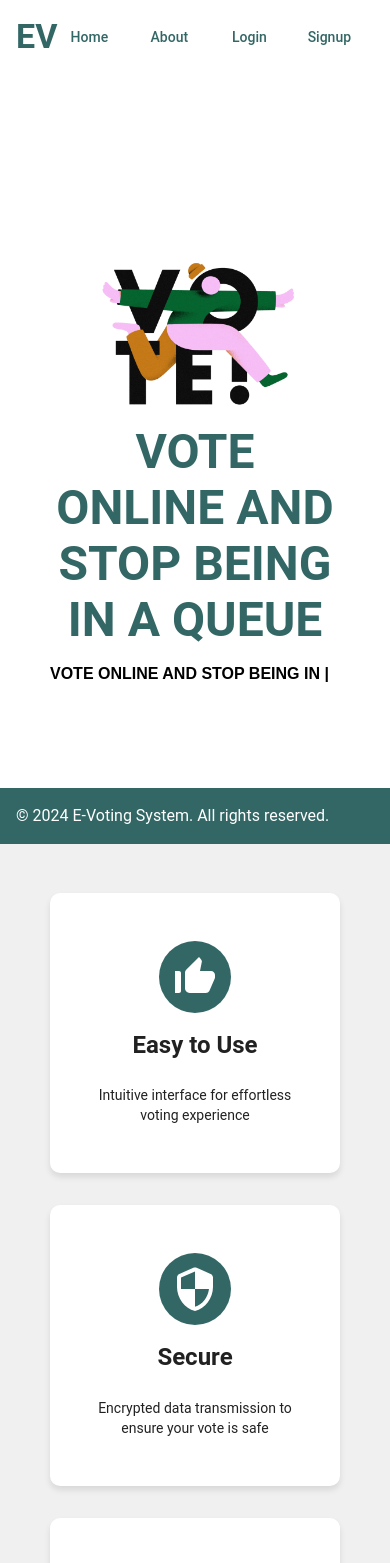
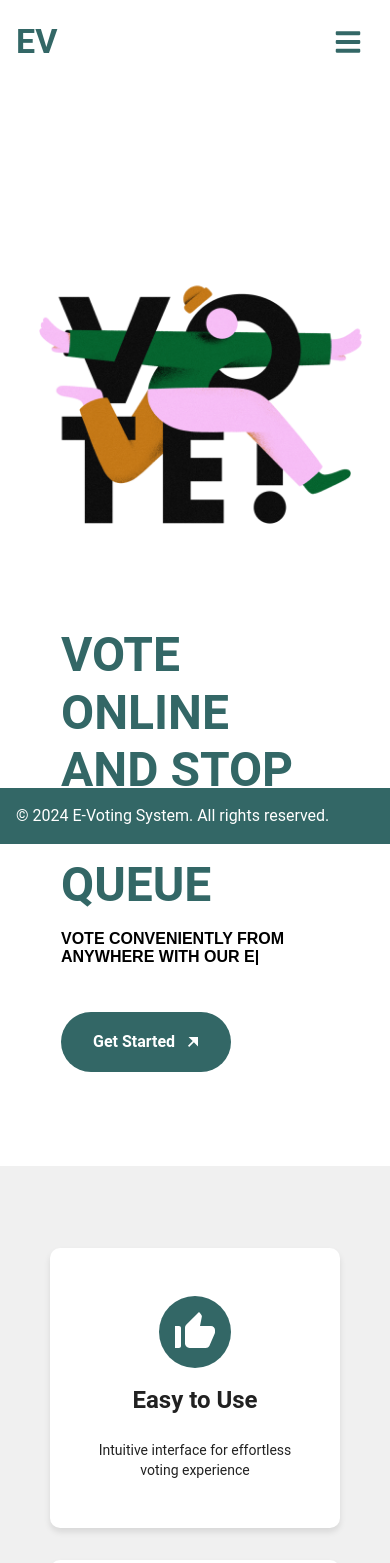
Before and after one commit to kiani007/E-Voting, a React (Vite) app: page / in a window 390 px wide. Shown: the top 1563 px of the page. Built offline with nearby package versions, Linux system fonts and the light colour scheme.

Commit message:
fix about section and home page

```diff
--- a/src/Routers/MainRoutes.jsx
+++ b/src/Routers/MainRoutes.jsx
@@ -5,13 +5,14 @@ import {
   Route,
   Navigate,
 } from 'react-router-dom';
-import { Home, Login, SignUp } from '@/pages';
+import { Home, Login, SignUp, About } from '@/pages';
 export const MainRoutes = () => {
   return (
     <Routes>
       <Route path="/" element={<Home />} />
       <Route path="/login" element={<Login />} />
       <Route path="/sign-up" element={<SignUp />} />
+      <Route path="/about" element={<About />} />
     </Routes>
   );
 };
--- a/src/layout/Navbar/index.jsx
+++ b/src/layout/Navbar/index.jsx
@@ -1,21 +1,41 @@
-import React from 'react';
-import { AppBar, Button, Typography, Box } from '@mui/material';
-// import MenuIcon from "@mui/icons-material/Menu";
+import React, { useState } from 'react';
+import {
+  AppBar,
+  Button,
+  Typography,
+  Box,
+  IconButton,
+  Menu,
+  MenuItem,
+  Toolbar,
+  Stack,
+} from '@mui/material';
 import { Link as RouterLink } from 'react-router-dom';
 import { useAuth } from '../../Auth/index';
+import { FaBars } from 'react-icons/fa';
+
 const Navbar = () => {
   const { loggedIn, logout } = useAuth();
+  const [anchorEl, setAnchorEl] = useState(null);
 
   const handleLogout = () => {
     logout();
   };
+
+  const handleMenuOpen = (event) => {
+    setAnchorEl(event.currentTarget);
+  };
+
+  const handleMenuClose = () => {
+    setAnchorEl(null);
+  };
+
   return (
     <Box
       component={AppBar}
       sx={{
         bgcolor: 'white',
         color: 'primary.main',
-        justifyContent: 'space-around',
         position: 'sticky',
         top: 0,
       }}
@@ -25,17 +45,14 @@ const Navbar = () => {
         sx={{
           display: 'flex',
           alignItems: 'center',
-          flexDirection: 'row',
-          flexGrow: 1,
+          justifyContent: 'space-between',
           p: 2,
-          justifyContent: 'space-around',
         }}
       >
         <Typography
           variant="h4"
           component="div"
           sx={{
-            flexGrow: 1,
             fontWeight: 'bold',
             color: 'primary.main',
           }}
@@ -44,12 +61,14 @@ const Navbar = () => {
         </Typography>
         {!loggedIn ? (
           <>
+            <Box sx={{ display: { xs: 'none', md: 'flex' } }}>
+              {/* Normal buttons for desktop view */}
               <Button
                 component={RouterLink}
                 to="/"
                 color="primary"
                 variant="text"
-              sx={{ marginRight: 2 }}
+                sx={{ mx: 1 }}
               >
                 Home
               </Button>
@@ -58,7 +77,7 @@ const Navbar = () => {
                 to="/about"
                 color="primary"
                 variant="text"
-              sx={{ marginRight: 2 }}
+                sx={{ mx: 1 }}
               >
                 About
               </Button>
@@ -67,7 +86,7 @@ const Navbar = () => {
                 to="/login"
                 color="primary"
                 variant="text"
-              sx={{ marginRight: 2 }}
+                sx={{ mx: 1 }}
               >
                 Login
               </Button>
@@ -76,13 +95,80 @@ const Navbar = () => {
                 to="/sign-up"
                 color="primary"
                 variant="text"
-              sx={{ marginRight: 2 }}
+                sx={{ mx: 1 }}
               >
                 Signup
               </Button>
+            </Box>
+            <IconButton
+              size="large"
+              color="primary"
+              onClick={handleMenuOpen}
+              sx={{ display: { xs: 'flex', md: 'none' } }}
+            >
+              <FaBars />
+            </IconButton>
+            <Menu
+              anchorEl={anchorEl}
+              open={Boolean(anchorEl)}
+              onClose={handleMenuClose}
+              anchorOrigin={{ vertical: 'top', horizontal: 'right' }}
+              transformOrigin={{ vertical: 'top', horizontal: 'right' }}
+              sx={{
+                display: {
+                  xs: 'flex',
+                  md: 'none',
+                },
+              }}
+            >
+              {/* Normal buttons for mobile view */}
+              <Stack
+                direction="column"
+                spacing={2}
+                p={2}
+                color="primary.main"
+                style={{
+                  borderRadius: '5px',
+                  fontWeight: 'bold',
+                  height: '80vh',
+                  width: '30vw',
+                  boxShadow: '34px 37px 13px -25px rgba(74,58,58,0.02) inset',
+                  ':hover': { color: 'success.main' },
+                }}
+              >
+                <MenuItem
+                  component={RouterLink}
+                  to="/"
+                  onClick={handleMenuClose}
+                >
+                  Home
+                </MenuItem>
+                <MenuItem
+                  component={RouterLink}
+                  to="/about"
+                  onClick={handleMenuClose}
+                >
+                  About
+                </MenuItem>
+                <MenuItem
+                  component={RouterLink}
+                  to="/login"
+                  onClick={handleMenuClose}
+                >
+                  Login
+                </MenuItem>
+                <MenuItem
+                  component={RouterLink}
+                  to="/sign-up"
+                  onClick={handleMenuClose}
+                >
+                  Signup
+                </MenuItem>
+              </Stack>
+            </Menu>
           </>
         ) : (
-          <Button onClick={handleLogout} variant="text" sx={{ marginRight: 2 }}>
+          <Button onClick={handleLogout} variant="text">
             Logout
           </Button>
         )}
--- a/src/pages/About/index.jsx
+++ b/src/pages/About/index.jsx
@@ -0,0 +1,82 @@
+import React from 'react';
+import { Grid, Typography, Card, CardContent } from '@mui/material';
+
+const index = () => {
+  const styles = {
+    container: {
+      padding: '50px',
+    },
+    card: {
+      boxShadow: '0 4px 6px rgba(0, 0, 0, 0.1)',
+      borderRadius: '10px',
+      marginBottom: '20px',
+    },
+  };
+
+  return (
+    <Grid container justifyContent="center" style={styles.container}>
+      <Grid item xs={12} md={8}>
+        <Card style={styles.card}>
+          <CardContent>
+            <Typography variant="h4" gutterBottom>
+              About Us
+            </Typography>
+            <Typography variant="body1" paragraph>
+              We are dedicated to revolutionizing the way people vote by
+              providing a secure and transparent online voting platform. Our
+              goal is to make the voting process easy, convenient, and
+              accessible to everyone.
+            </Typography>
+            <Typography variant="body1" paragraph>
+              Our platform ensures the security and integrity of each vote
+              through advanced encryption methods and real-time monitoring. We
+              prioritize transparency in our election results, providing voters
+              with immediate access to accurate and reliable data.
+            </Typography>
+            <Typography variant="body1" paragraph>
+              Whether you're voting for political candidates, deciding on
+              organizational leadership, or participating in any other type of
+              election, we're here to make the process smooth and trustworthy.
+            </Typography>
+          </CardContent>
+        </Card>
+        <Card style={styles.card}>
+          <CardContent>
+            <Typography variant="h5" gutterBottom>
+              Our Mission
+            </Typography>
+            <Typography variant="body1" paragraph>
+              Our mission is to empower individuals and communities by enabling
+              them to participate actively in the democratic process. We believe
+              that every voice matters and should be heard.
+            </Typography>
+            <Typography variant="body1" paragraph>
+              By providing a secure and convenient voting platform, we aim to
+              increase voter turnout, eliminate barriers to voting, and promote
+              inclusivity in decision-making processes.
+            </Typography>
+          </CardContent>
+        </Card>
+        <Card style={styles.card}>
+          <CardContent>
+            <Typography variant="h5" gutterBottom>
+              Our Vision
+            </Typography>
+            <Typography variant="body1" paragraph>
+              Our vision is a future where voting is not only a right but a
+              seamless and enjoyable experience for all. We envision a world
+              where technology empowers democracy and fosters civic engagement.
+            </Typography>
+            <Typography variant="body1" paragraph>
+              Through innovation and collaboration, we strive to build trust in
+              online voting systems, ensuring that they are secure, transparent,
+              and accessible to all citizens.
+            </Typography>
+          </CardContent>
+        </Card>
+      </Grid>
+    </Grid>
+  );
+};
+
+export default index;
--- a/src/pages/Home/index.jsx
+++ b/src/pages/Home/index.jsx
@@ -14,6 +14,7 @@ import {
   StepLabel,
   StepContent,
   useTheme,
+  Box,
 } from '@mui/material';
 import {
   ExpandMore as ExpandMoreIcon,
@@ -31,18 +32,21 @@ import {
   RiFileSearchLine,
   RiNotificationLine,
   RiUserStarLine,
+  RiArrowRightUpFill,
 } from 'react-icons/ri';
+import { useNavigate } from 'react-router';
 
 const index = () => {
   const theme = useTheme();
+  const navigate = useNavigate();
 
   const styles = {
     mainSection: {
       display: 'flex',
       justifyContent: 'center',
       backgroundColor: '#fffff',
-      textAlign: { xs: 'center', md: 'left' },
-      padding: '50px',
+      textAlign: 'left',
+      // padding: '50px',
       margin: '110px 0',
     },
     featureSection: {
@@ -70,7 +74,8 @@ const index = () => {
       width: '100%',
     },
     contactSection: {
-      padding: '50px 10px',
+      padding: '3rem ',
+      marginBottom: '3rem',
       backgroundColor: '#ffffff',
       display: 'flex',
       flexDirection: 'column',
@@ -101,6 +106,29 @@ const index = () => {
       fontSize: '0.8rem',
       paddingLeft: '2rem',
       color: '#336766',
+    },
+    getStartedButton: {
+      // left align this button
+
+      marginTop: '2rem',
+      marginRight: 'auto',
+      marginLeft: 'auto',
+      padding: '1rem 2rem',
+      borderRadius: '30px',
+      fontWeight: 'bold',
+      fontSize: '1rem',
+      textTransform: 'none',
+      color: '#ffffff',
+      backgroundColor: '#336766',
+      '&:hover': {
+        backgroundColor: '#336766',
+        color: '#ffffff',
+        boxShadow: '0 4px 6px rgba(0, 0, 0, 0.1)',
+        transition: 'all 0.3s ease',
+        borderRadius: '30px',
+        fontWeight: 'bold',
+        fontSize: '1rem',
+      },
     },
   };
 
@@ -205,7 +233,12 @@ const index = () => {
           <img
             src={homeVote}
             alt="Animated image"
-            style={{ width: '80%', display: 'block', margin: '0 auto' }}
+            style={{
+              width: '100%',
+              display: 'block',
+              minHeight: '400px',
+              objectFit: 'contain',
+            }}
           />
         </Grid>
         <Grid
@@ -214,6 +247,11 @@ const index = () => {
           md={6}
           sx={{
             maxWidth: '300px',
+            padding: {
+              xs: '1rem',
+              sm: '3rem',
+            },
+            textAlign: 'left',
           }}
         >
           <Typography
@@ -224,23 +262,23 @@ const index = () => {
               fontSize: { xs: '3rem', md: '5rem' },
               fontWeight: 'bold',
               color: '#336766',
-              textAlign: {
-                xs: 'center',
-                sm: 'left',
-              },
+              textAlign: 'left',
+              lineHeight: '1.2',
+              marginBottom: '1rem',
             }}
           >
             VOTE ONLINE AND STOP BEING IN A QUEUE
           </Typography>
+          <Box sx={{ height: '50px' }}>
             <TypeAnimation
               sequence={[
                 'VOTE ONLINE AND STOP BEING IN A QUEUE',
-              2000,
+                500,
                 'VOTE CONVENIENTLY FROM ANYWHERE WITH OUR E-VOTING SYSTEM',
-              1000,
+                500,
               ]}
               cursor={true}
-            speed={5}
+              speed={60}
               repeat={5}
               style={{
                 textAlign: {
@@ -252,6 +290,16 @@ const index = () => {
                 fontFamily: 'sans-serif',
               }}
             />
+          </Box>
+          <Button
+            variant="contained"
+            color="primary"
+            style={styles.getStartedButton}
+            endIcon={<RiArrowRightUpFill />}
+            onClick={() => navigate('/login')}
+          >
+            Get Started
+          </Button>
         </Grid>
       </Grid>
 
@@ -289,7 +337,7 @@ const index = () => {
         sx={{ display: 'flex', flexDirection: 'column', alignItems: 'center' }}
       >
         <Typography
-          variant="h2"
+          variant={'h4'}
           gutterBottom
           sx={{ textAlign: 'center', fontWeight: 'bold' }}
         >
--- a/src/pages/index.js
+++ b/src/pages/index.js
@@ -2,3 +2,4 @@ export { default as Home } from './Home';
 export { default as SignUp } from './SignUp';
 export { default as Login } from './Login';
 export { default as ErrorPage } from './ErrorPage';
+export { default as About } from './About';
--- a/src/utils/hooks/useIsMobile.js
+++ b/src/utils/hooks/useIsMobile.js
@@ -0,0 +1,6 @@
+const isMobile = () => {
+  return /Android|webOS|iPhone|iPad|iPod|BlackBerry|IEMobile|Opera Mini/i.test(
+    navigator.userAgent
+  );
+};
+export default isMobile;
```
Lines whose indentation alone changed are shown as unchanged.
